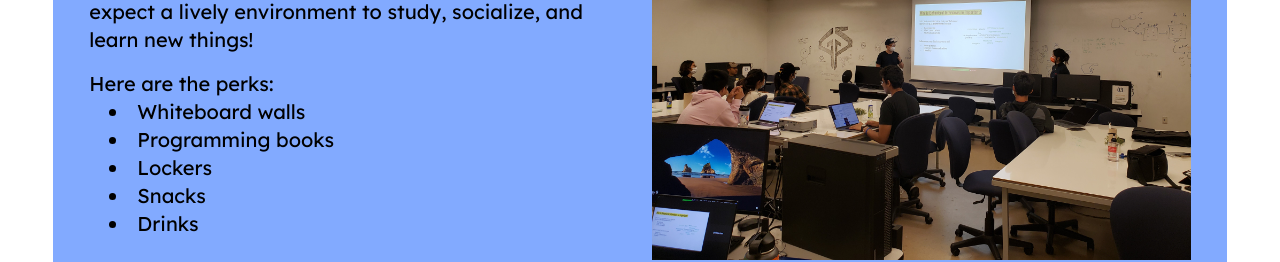
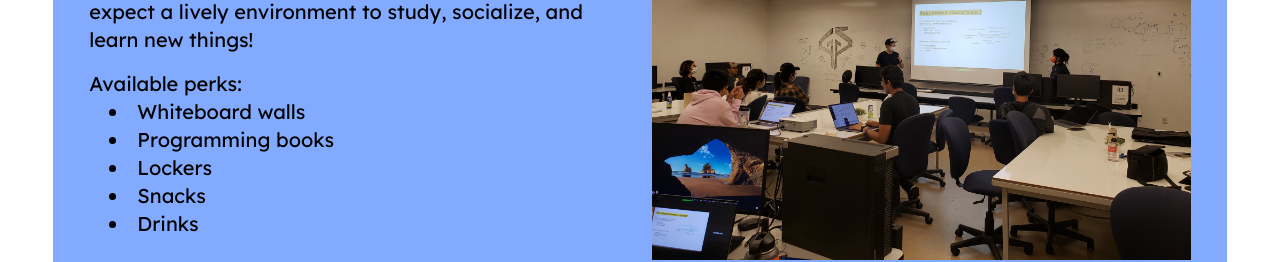
Before and after one commit to acm-ucr/acm-hydra, a Next.js app: page /join in a window 1280 px wide. Shown: the part 690-952 px from the top of the page. Built offline with nearby package versions, Linux system fonts and the light colour scheme.

Commit message:
update clubroom text

```diff
--- a/components/Clubroom.js
+++ b/components/Clubroom.js
@@ -13,7 +13,7 @@ const Clubroom = () => {
 					to study, socialize, and learn new things!
 				</p>
 				<p className='text-xl'>
-					Here are the perks:
+					Available perks:
 					<>
 						<li className='pl-5'>Whiteboard walls</li>
 						<li className='pl-5'>Programming books</li>
```
